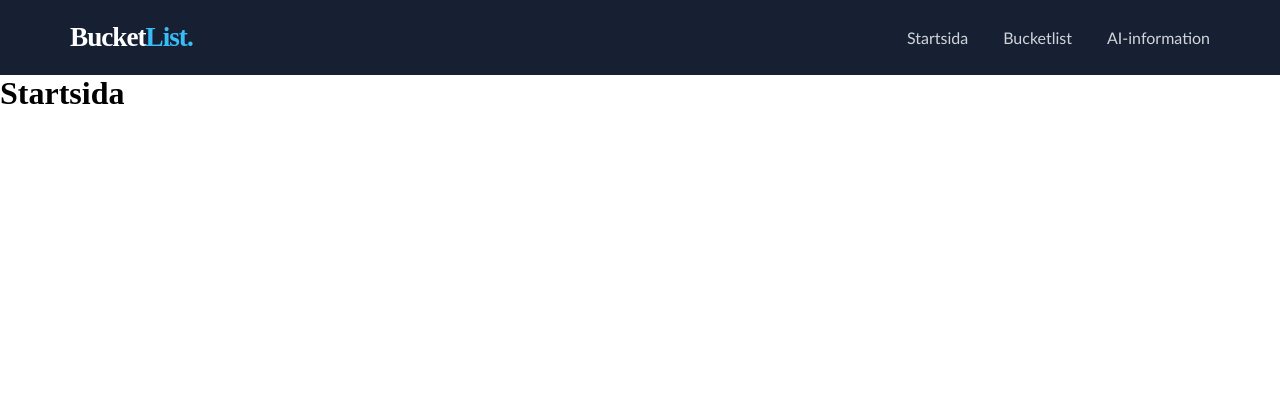
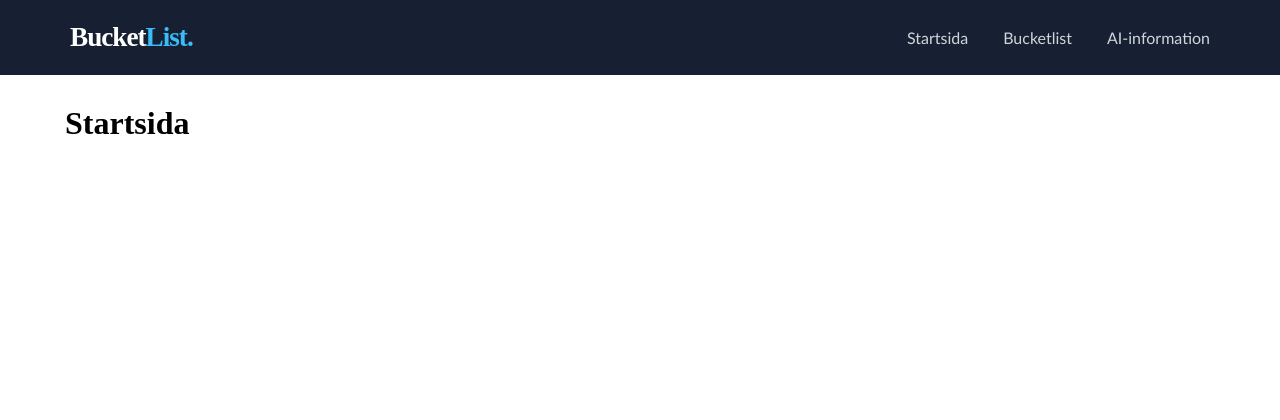
Before and after one commit to victoriah-svg/lab2wordpress, a PHP site: page / in a window 1280 px wide. Shown: the top 420 px of the page. Run offline with PHP 8.4, Linux system fonts and the light colour scheme.

Commit message:
lagt till styling för main

```diff
--- a/CSS/styles.css
+++ b/CSS/styles.css
@@ -1,5 +1,5 @@
-
-html, body {
+html,
+body {
     min-height: 100%;
     margin: 0;
 }
@@ -8,6 +8,15 @@ body {
     min-height: 100vh;
     display: flex;
     flex-direction: column;
+}
+
+/*--main--*/
+main {
+    width: 100%;
+    max-width: 1200px;
+    margin: 0 auto;
+    padding: 30px 25px;
+    box-sizing: border-box;
 }
 
 /* ===== NAVBAR ===== */
@@ -157,12 +166,25 @@ footer p {
     line-height: 1.6;
 }
 
+footer p:hover {
+    color: #38bdf8;
+}
+
 
 
 
 /* ===== MOBILLÄGE ===== */
 
 @media (max-width: 600px) {
+
+    /*----main----*/
+
+    main {
+        padding: 20px 15px;
+    }
+
+
+    /*----meny----*/
 
     .navbar {
         min-height: 70px;
```
